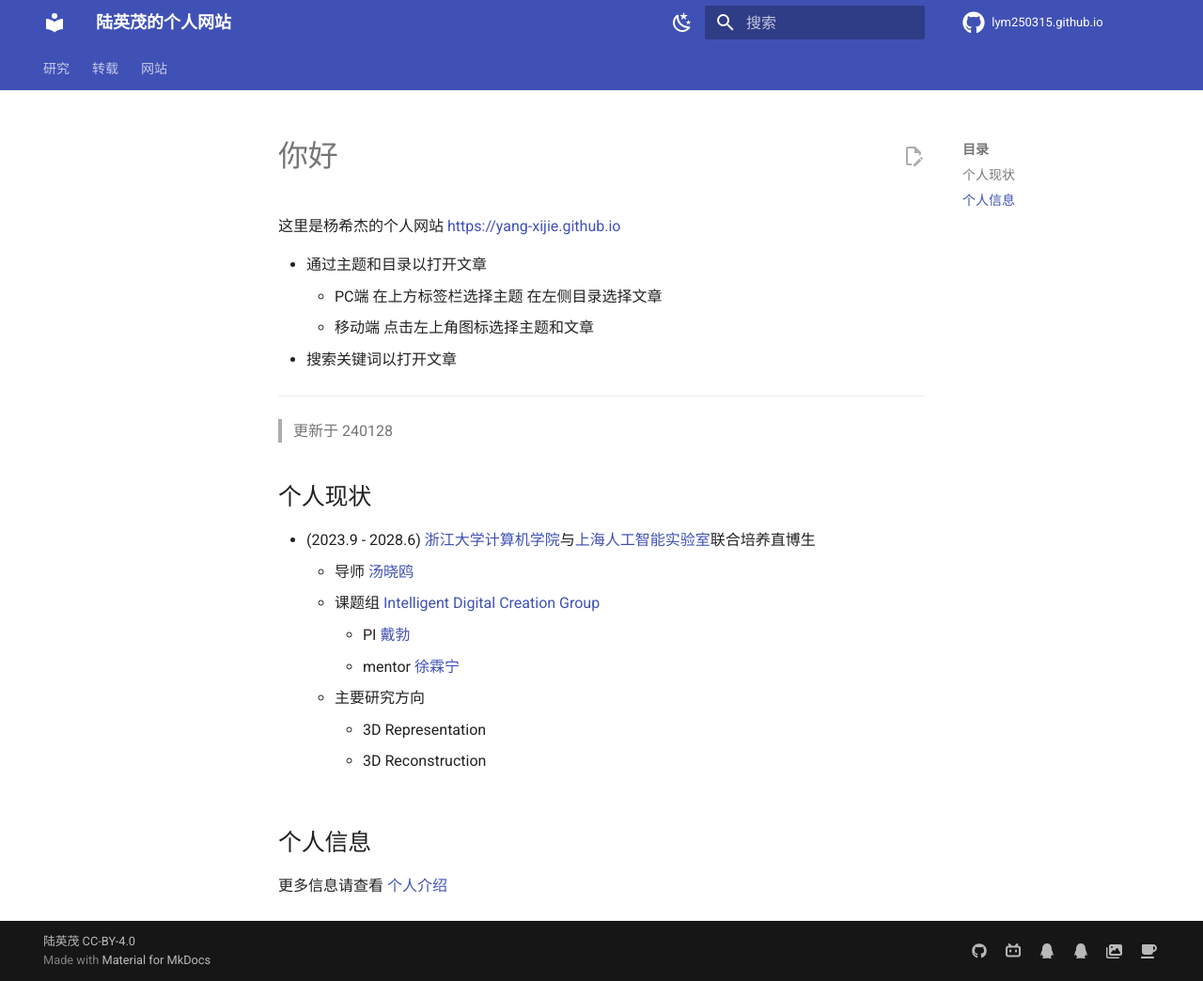
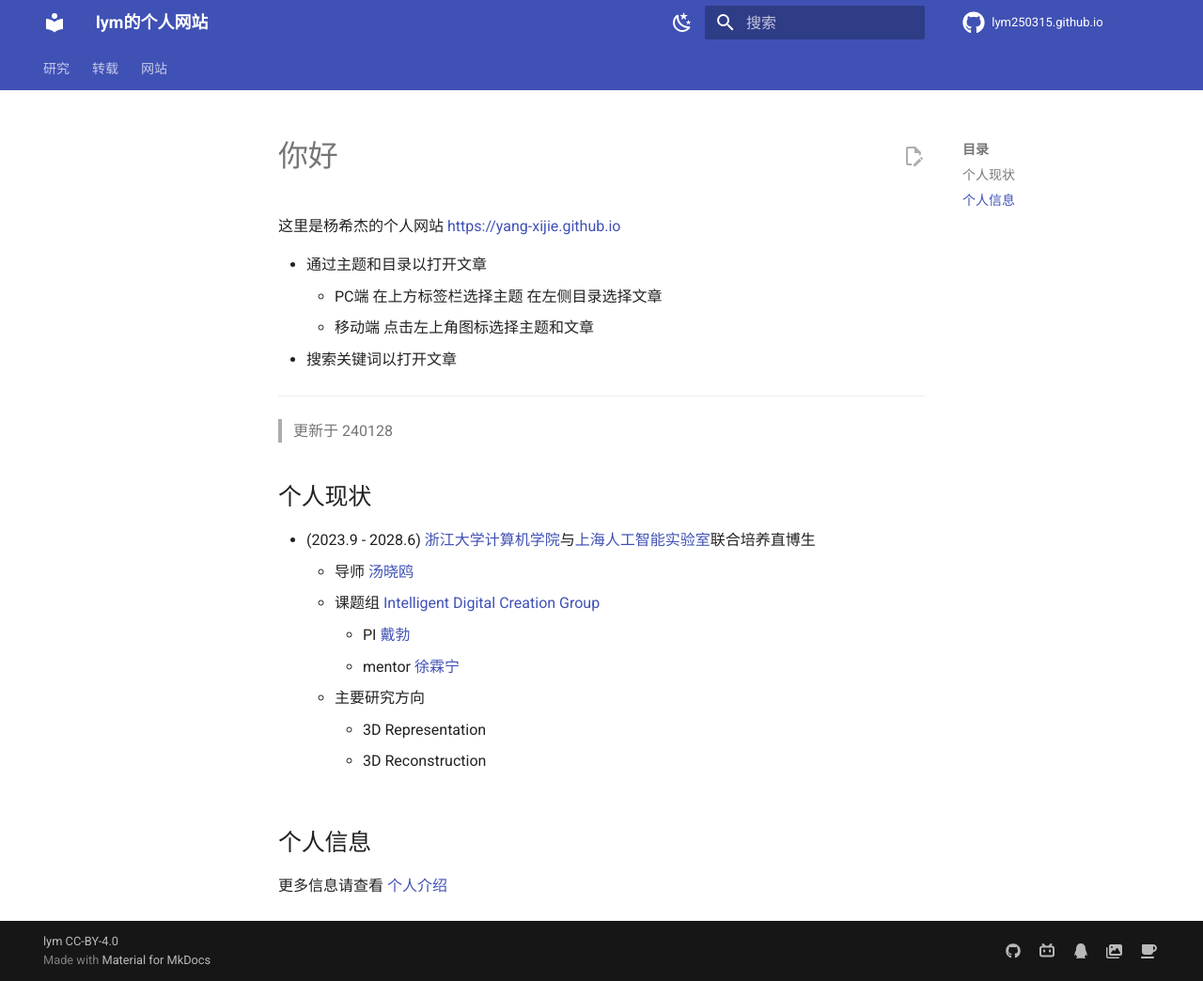
Before and after one commit to lym250315/lym250315.github.io, an MkDocs documentation site: the page built from docs/index.md, in a window 1280 px wide and 1044 px high. Shown: the whole window at 94% size. Built offline with MkDocs 1.6.1 and Material for MkDocs 9.7.7, drawn with Linux system fonts in a browser that asks for light colours; comment, search, counter and statistics services are not loaded; some of the changed lines change nothing that is shown.

Commit message:
改为lym

```diff
--- a/mkdocs.yml
+++ b/mkdocs.yml
@@ -1,9 +1,9 @@
 # [Info]
 # 左上角标题
-site_name: 陆英茂的个人网站
+site_name: lym的个人网站
 site_url: https://lym250315.github.io
-site_author: 陆英茂
-site_description: 陆英茂的个人网站
+site_author: lym
+site_description: lym的个人网站
 
 # [Navigtion]
 nav:
@@ -115,7 +115,7 @@ repo_name: lym250315.github.io
 # [bottom-left corner]
 # [版权说明]
 # https://squidfunk.github.io/mkdocs-material/setup/setting-up-the-footer/#copyright-notice
-copyright: 陆英茂 CC-BY-4.0
+copyright: lym CC-BY-4.0
 # [bottom-right corner]
 extra:
   # [添加社交网络图标和链接]
@@ -126,21 +126,21 @@ extra:
     - name: GitHub | lym250315
       icon: fontawesome/brands/github
       link: https://github.com/lym250315
-    - name: Bilibili | 杨希杰619
+    - name: Bilibili | 无
       icon: fontawesome/brands/bilibili
-      link: https://space.bilibili.com/24502827
-    - name: 小杰答疑群 QQ 796233390
+      link: https://space.bilibili.com
+    - name: 交流群 无
       icon: fontawesome/brands/qq
-      link: https://yang-xijie.github.io/ME/qq-groups/
-    - name: 小杰水群 QQ 824114857
-      icon: fontawesome/brands/qq
-      link: https://yang-xijie.github.io/ME/qq-groups/
-    - name: 小红书 | 杨希杰
+#      link: https://yang-xijie.github.io/ME/qq-groups/
+#    - name: 小杰水群 QQ 824114857
+#      icon: fontawesome/brands/qq
+#      link: https://yang-xijie.github.io/ME/qq-groups/
+    - name: 小红书 | 无
       icon: fontawesome/solid/images
-      link: https://www.xiaohongshu.com/user/profile/61be0cc10000000021024369
+      link: https://www.xiaohongshu.com
     - name: 打赏支持
       icon: fontawesome/solid/mug-saucer
-      link: https://yang-xijie.github.io/ME/support/
+#      link: https://yang-xijie.github.io/ME/support/
 
 # [Extensions]
 plugins:
```
